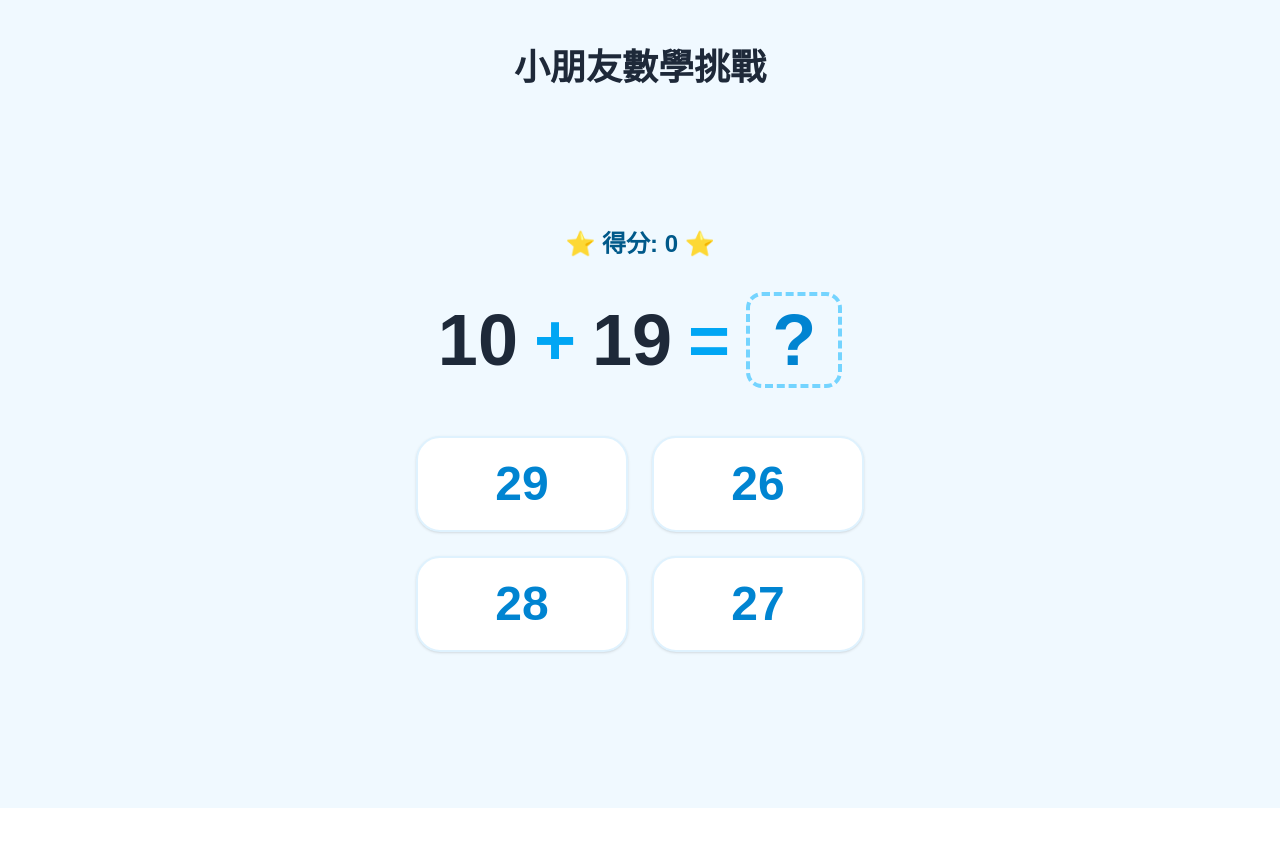
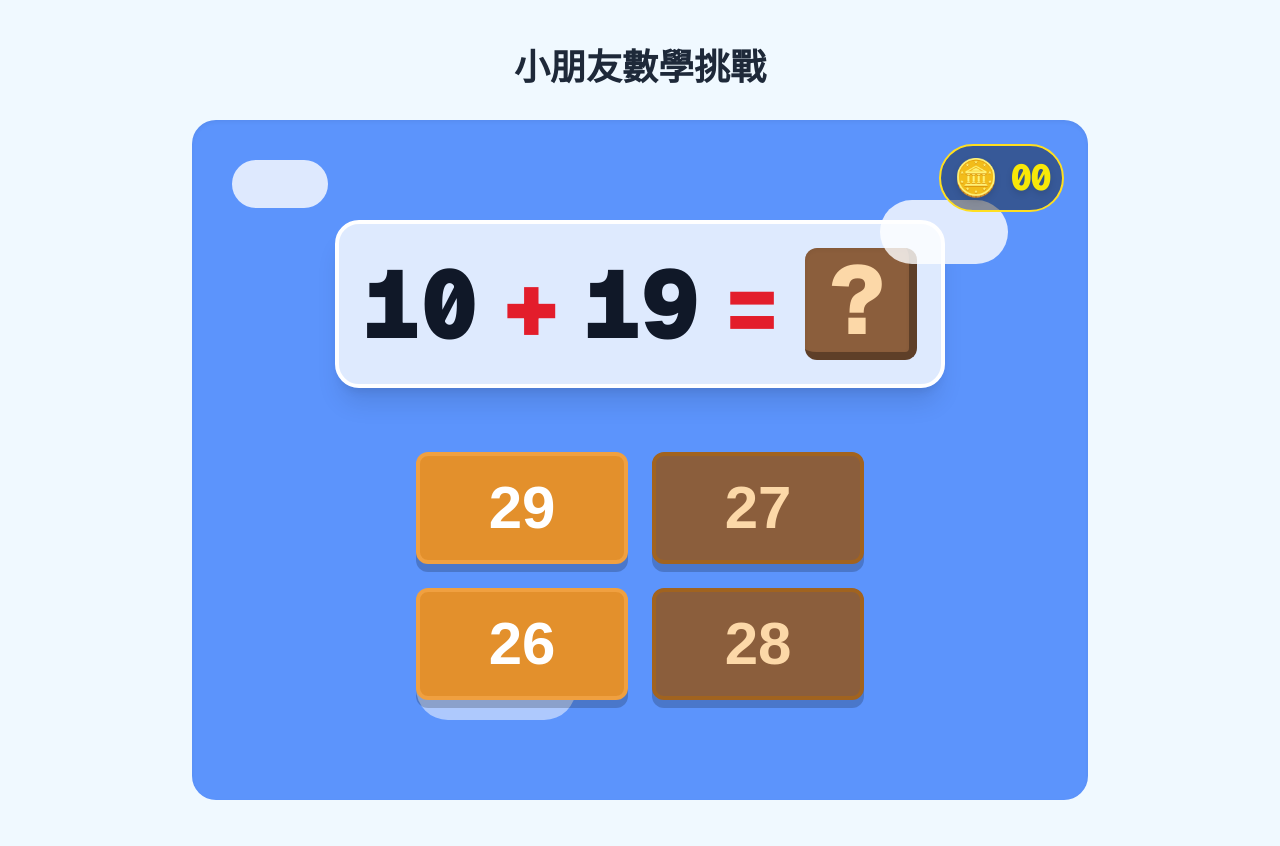
Before and after one commit to clchan53/alanppp, a Next.js app: page /game in a window 1280 px wide. Before the commit the page ends 808 px from the top, so only its background shows below. Built offline with nearby package versions, Linux system fonts and the light colour scheme.

Commit message:
Feat: Finalize Super Mario math game with sound and animations

```diff
--- a/src/components/Hero.tsx
+++ b/src/components/Hero.tsx
@@ -1,12 +1,12 @@
 "use client";
 
 import { motion } from "framer-motion";
-import Link from "next/link"; // 1. 先喺最頂 import 呢個組件
+import Link from "next/link";
 
 export default function Hero() {
   return (
     <section className="relative flex h-screen w-full flex-col items-center justify-center bg-black px-6 text-center text-white overflow-hidden">
-      {/* 標題動畫：從下方向上滑動並淡入 */}
+      {/* 標題動畫 */}
       <motion.h1
         initial={{ opacity: 0, y: 20 }}
         animate={{ opacity: 1, y: 0 }}
@@ -18,7 +18,7 @@ export default function Hero() {
         <span className="text-gray-400">重新定義。</span>
       </motion.h1>
 
-      {/* 副標題動畫：延遲出現 */}
+      {/* 副標題動畫 */}
       <motion.p
         initial={{ opacity: 0, y: 20 }}
         animate={{ opacity: 1, y: 0 }}
@@ -28,7 +28,7 @@ export default function Hero() {
         紀錄日常點滴，分享科技與生活嘅交集。
       </motion.p>
 
-      {/* 按鈕：由 button 改為 Link */}
+      {/* 按鈕：連去內部嘅遊戲頁面 */}
       <motion.div
         initial={{ opacity: 0, y: 20 }}
         animate={{ opacity: 1, y: 0 }}
@@ -36,29 +36,12 @@ export default function Hero() {
         className="mt-10"
       >
         <Link
-          href="https://www.google.com"
-          target="_blank" // 呢句係等佢喺新分頁打開，唔會整走你個網
-          rel="noopener noreferrer" // 安全性設定，開外鏈必加
+          href="/game"
           className="rounded-full bg-white px-8 py-3 text-sm font-semibold text-black transition-transform hover:scale-105 inline-block"
         >
-          閱讀最新文章
+          陳爾樂數學挑戰 🚀
         </Link>
       </motion.div>
     </section>
   );
 }
-
-{/* 按鈕：連去內部嘅遊戲頁面 */}
-      <motion.div
-        initial={{ opacity: 0, y: 20 }}
-        animate={{ opacity: 1, y: 0 }}
-        transition={{ duration: 0.8, delay: 0.4, ease: [0.16, 1, 0.3, 1] }}
-        className="mt-10"
-      >
-        <Link
-          href="/game" // 改成指向你啱啱整嘅 /game 路徑
-          className="rounded-full bg-white px-8 py-3 text-sm font-semibold text-black transition-transform hover:scale-105 inline-block"
-        >
-          開始數學挑戰 🚀
-        </Link>
-      </motion.div>}
--- a/src/components/MathGame.tsx
+++ b/src/components/MathGame.tsx
@@ -1,6 +1,7 @@
 "use client";
+
 import { useState, useEffect } from "react";
-import { motion } from "framer-motion";
+import { motion, AnimatePresence } from "framer-motion";
 
 export default function MathGame() {
   const [num1, setNum1] = useState(0);
@@ -9,6 +10,17 @@ export default function MathGame() {
   const [options, setOptions] = useState<number[]>([]);
   const [score, setScore] = useState(0);
   const [feedback, setFeedback] = useState<"idle" | "correct" | "wrong">("idle");
+  const [correctAnswer, setCorrectAnswer] = useState(0);
+
+  // 播放聲音嘅函數
+  const playSound = (sound: "coin" | "bump") => {
+    try {
+      const audio = new Audio(`/${sound}.mp3`);
+      audio.play().catch((e) => console.log("瀏覽器阻擋咗自動播放:", e));
+    } catch (error) {
+      console.log("無法播放聲音", error);
+    }
+  };
 
   // 生成新題目
   const generateProblem = () => {
@@ -16,99 +28,125 @@ export default function MathGame() {
     let n1, n2, answer;
 
     if (isAddition) {
-      answer = Math.floor(Math.random() * 31); // 答案 0-30
+      answer = Math.floor(Math.random() * 31); // 答案最大係 30
       n1 = Math.floor(Math.random() * (answer + 1));
       n2 = answer - n1;
     } else {
-      n1 = Math.floor(Math.random() * 31); // 0-30
-      n2 = Math.floor(Math.random() * (n1 + 1)); // 確保 n2 <= n1，冇負數
+      n1 = Math.floor(Math.random() * 31);
+      n2 = Math.floor(Math.random() * (n1 + 1)); // 確保唔會有負數
       answer = n1 - n2;
     }
 
     setNum1(n1);
     setNum2(n2);
     setOperator(isAddition ? "+" : "-");
+    setCorrectAnswer(answer);
 
-    // 生成包含正確答案嘅 4 個選項並洗牌
+    // 生成 4 個選項並洗牌
     const newOptions = new Set([answer]);
     while (newOptions.size < 4) {
-      let randomOpt = answer + Math.floor(Math.random() * 11) - 5; // 答案附近嘅混淆項
+      let randomOpt = answer + Math.floor(Math.random() * 7) - 3;
       if (randomOpt >= 0 && randomOpt <= 30) newOptions.add(randomOpt);
     }
     setOptions(Array.from(newOptions).sort(() => Math.random() - 0.5));
     setFeedback("idle");
   };
 
-  // 初始載入
+  // 第一次載入時生成題目
   useEffect(() => {
     generateProblem();
   }, []);
 
-  // 處理點擊選項
+  // 處理小朋友點擊選項
   const handleGuess = (guess: number) => {
-    const correctAnswer = operator === "+" ? num1 + num2 : num1 - num2;
     if (guess === correctAnswer) {
+      playSound("coin"); // 播金幣聲
       setFeedback("correct");
       setScore((s) => s + 1);
-      setTimeout(generateProblem, 1000); // 1秒後換題
+      setTimeout(generateProblem, 1000); // 1秒後換下一題
     } else {
+      playSound("bump"); // 播撞磚聲
       setFeedback("wrong");
-      setTimeout(() => setFeedback("idle"), 800);
+      setTimeout(() => setFeedback("idle"), 500); // 半秒後回復原狀畀佢再估
     }
   };
 
   return (
-    <div className="flex flex-col items-center justify-center min-h-[80vh] bg-sky-50 rounded-3xl p-6">
-      <div className="text-2xl font-bold text-sky-800 mb-8">
-        ⭐ 得分: {score} ⭐
-      </div>
+    // Mario 藍天白雲背景
+    <div className="flex flex-col items-center justify-center min-h-[85vh] bg-[#5C94FC] rounded-3xl p-6 shadow-inner relative overflow-hidden select-none">
 
-      {/* 題目顯示 */}
-      <div className="text-7xl font-extrabold text-gray-800 mb-12 flex gap-4 items-center">
-        <span>{num1}</span>
-        <span className="text-sky-500">{operator}</span>
-        <span>{num2}</span>
-        <span className="text-sky-500">=</span>
-        <span className="w-24 h-24 border-4 border-dashed border-sky-300 rounded-2xl flex items-center justify-center text-sky-600">
-          ?
+      {/* 簡單嘅雲朵裝飾 */}
+      <div className="absolute top-10 left-10 w-24 h-12 bg-white rounded-full opacity-80"></div>
+      <div className="absolute top-20 right-20 w-32 h-16 bg-white rounded-full opacity-80"></div>
+      <div className="absolute bottom-20 left-1/4 w-40 h-16 bg-white rounded-full opacity-50"></div>
+
+      {/* 金幣計數器 (右上角) */}
+      <div className="absolute top-6 right-6 flex items-center gap-3 bg-black/40 p-3 rounded-full border-2 border-yellow-300 z-10">
+        <span className="text-4xl drop-shadow-md">🪙</span>
+        <span className="text-4xl font-extrabold text-[#F8E808] font-mono tracking-tighter drop-shadow-md">
+          {score.toString().padStart(2, "0")}
         </span>
       </div>
 
-      {/* 選項按鈕 */}
-      <div className="grid grid-cols-2 gap-6 w-full max-w-md">
+      {/* 題目顯示板 */}
+      <motion.div
+        key={`${num1}${operator}${num2}`}
+        initial={{ y: -20, opacity: 0 }}
+        animate={{ y: 0, opacity: 1 }}
+        className="text-7xl sm:text-8xl font-black text-gray-900 mb-16 flex gap-4 sm:gap-6 items-center font-mono bg-white/80 p-6 rounded-3xl shadow-xl border-4 border-white"
+      >
+        <span>{num1}</span>
+        <span className="text-[#E31D2B]">{operator}</span>
+        <span>{num2}</span>
+        <span className="text-[#E31D2B]">=</span>
+        <span className="w-24 h-24 sm:w-28 sm:h-28 bg-[#8B5E3C] border-b-8 border-r-8 border-[#5E3F28] rounded-xl flex items-center justify-center text-[#FCD8A8] shadow-inner">
+          ?
+        </span>
+      </motion.div>
+
+      {/* 選項按鈕 (問號磚塊 & 咖啡色磚塊) */}
+      <div className="grid grid-cols-2 gap-6 w-full max-w-md z-10">
         {options.map((opt, i) => (
           <motion.button
             key={i}
+            // 答對時按鈕會向上頂，答錯會左右搖
+            animate={
+              feedback === "correct" && opt === correctAnswer
+                ? { y: [0, -30, 0], scale: [1, 1.1, 1] }
+                : feedback === "wrong" && opt !== correctAnswer
+                ? { x: [0, -10, 10, -10, 10, 0] }
+                : {}
+            }
+            transition={{ duration: 0.4 }}
             whileHover={{ scale: 1.05 }}
             whileTap={{ scale: 0.95 }}
             onClick={() => handleGuess(opt)}
-            className="h-24 bg-white text-5xl font-bold text-sky-600 rounded-3xl shadow-sm border-2 border-sky-100 hover:border-sky-300 transition-colors"
+            className={`h-28 text-6xl font-black rounded-xl shadow-[0_8px_0_0_rgba(0,0,0,0.2)] border-4 transition-colors
+              ${i % 2 === 0
+                ? "bg-[#E3902C] text-white border-[#F0A040] hover:bg-[#F0A040]" // 問號磚顏色
+                : "bg-[#8B5E3C] text-[#FCD8A8] border-[#A1631F] hover:bg-[#9B6E4C]" // 普通磚顏色
+              }
+            `}
           >
             {opt}
           </motion.button>
         ))}
       </div>
 
-      {/* 視覺反饋 */}
-      {feedback === "correct" && (
-        <motion.div
-          initial={{ scale: 0, opacity: 0 }}
-          animate={{ scale: 1, opacity: 1 }}
-          className="absolute text-8xl"
-        >
-          🎉
-        </motion.div>
-      )}
-      {feedback === "wrong" && (
-        <motion.div
-          initial={{ x: -20 }}
-          animate={{ x: [0, -20, 20, -20, 20, 0] }}
-          transition={{ duration: 0.4 }}
-          className="absolute text-8xl"
-        >
-          🤔
-        </motion.div>
-      )}
+      {/* 答對時彈出金幣動畫 */}
+      <AnimatePresence>
+        {feedback === "correct" && (
+          <motion.div
+            initial={{ opacity: 0, y: 0, scale: 0.5 }}
+            animate={{ opacity: 1, y: -200, scale: 2 }}
+            exit={{ opacity: 0, y: -300 }}
+            transition={{ duration: 0.6 }}
+            className="absolute text-8xl pointer-events-none z-20"
+          >
+            🪙
+          </motion.div>
+        )}
+      </AnimatePresence>
     </div>
   );
 }
```
Also changed, not shown: 2 other files (tests, documents, lock files or other folders).
